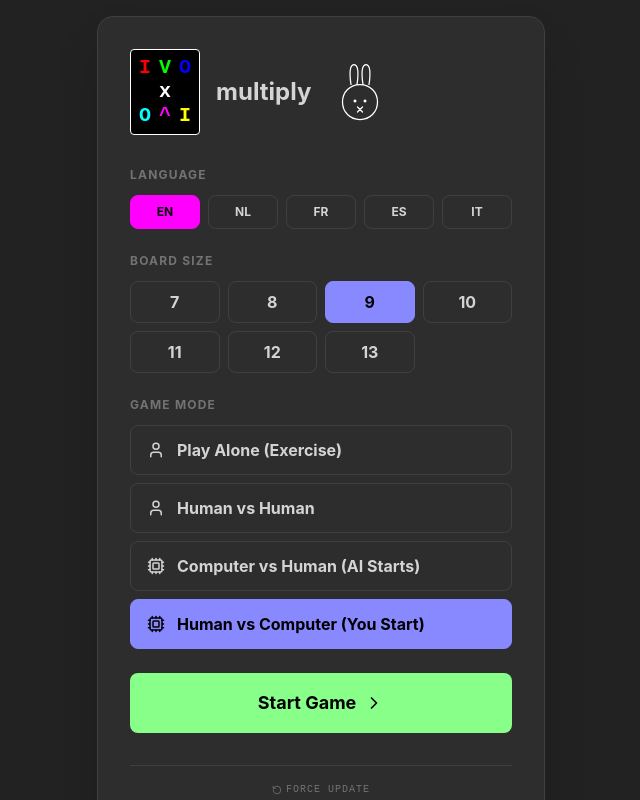
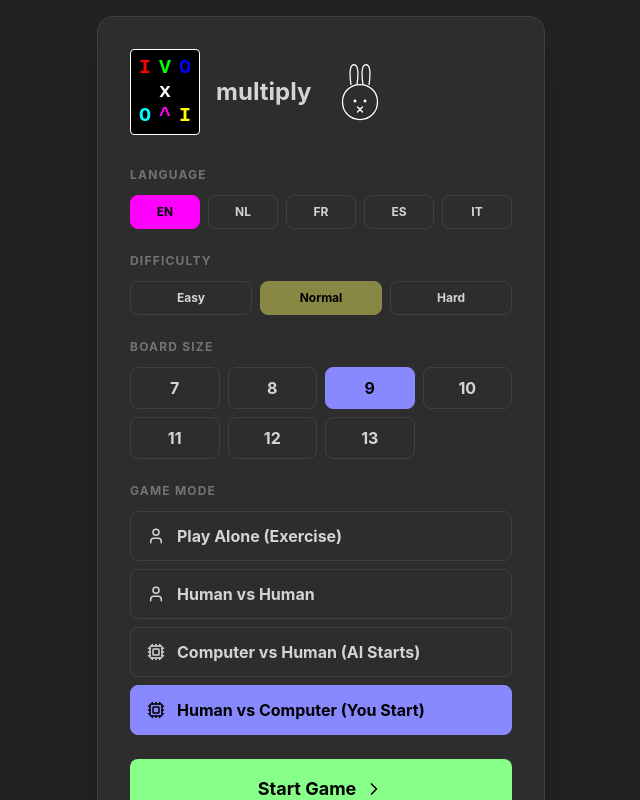
Before and after one commit to NofanTasi/Ivo-s-Game, a React (Vite) app: page / in a window 1280 px wide. Shown: the top 800 px of the page, without its empty margins (319-959 px from the left). Built offline with nearby package versions, Linux system fonts and the light colour scheme.

Commit message:
feat: Add game difficulty settings
Introduces a difficulty setting to alter the AI's strategic behavior and UI feedback during gameplay. This includes new 'easy', 'normal', and 'hard' difficulty options with associated translations and UI animations for the 'hard' mode.

```diff
--- a/src/App.tsx
+++ b/src/App.tsx
@@ -33,6 +33,7 @@ import { Miffy } from './components/Miffy';
 type PlayerType = 'human' | 'ai';
 type Player = 'player1' | 'player2';
 type GameMode = 'alone' | 'human-human' | 'computer-human' | 'human-computer';
+type Difficulty = 'easy' | 'normal' | 'hard';
 
 interface BlockData {
   id: string;
@@ -52,6 +53,7 @@ interface SquareData {
 interface GameState {
   n: number;
   mode: GameMode;
+  difficulty: Difficulty;
   players: {
     player1: { type: PlayerType; score: number; name: string };
     player2: { type: PlayerType; score: number; name: string };
@@ -62,7 +64,7 @@ interface GameState {
   selectedBlockId: string | null;
   gameOver: boolean;
   history: string[];
-  lastMove: { i: number; j: number; product: number; blockId: string } | null;
+  lastMove: { i: number; j: number; product: number; blockId: string; timestamp: number } | null;
   productFirstTouched: Record<number, number>;
 }
 
@@ -146,6 +148,7 @@ const Logo = ({ className = "" }: { className?: string }) => {
 export default function App() {
   const [n, setN] = useState(9);
   const [mode, setMode] = useState<GameMode>('human-computer');
+  const [difficulty, setDifficulty] = useState<Difficulty>('normal');
   const [language, setLanguage] = useState<Language>('en');
   const [gameState, setGameState] = useState<GameState | null>(null);
   const [showSettings, setShowSettings] = useState(true);
@@ -154,6 +157,17 @@ export default function App() {
   const [errorSquareId, setErrorSquareId] = useState<number | null>(null);
 
   const t = translations[language];
+  const [, forceUpdate] = React.useReducer(x => x + 1, 0);
+
+  // Force re-render for hard mode blinking timeout
+  useEffect(() => {
+    if (gameState?.difficulty === 'hard' && gameState.lastMove) {
+      const timer = setTimeout(() => {
+        forceUpdate();
+      }, 4000);
+      return () => clearTimeout(timer);
+    }
+  }, [gameState?.lastMove, gameState?.difficulty]);
 
   // Initialize Game
   const initGame = useCallback(() => {
@@ -189,6 +203,7 @@ export default function App() {
     setGameState({
       n,
       mode,
+      difficulty,
       players: {
         player1: { type: p1Type, score: 0, name: p1Type === 'ai' ? t.computer : t.player1 },
         player2: { type: p2Type, score: 0, name: p2Type === 'ai' ? t.computer : (mode === 'alone' ? t.exercise : t.player2) },
@@ -203,7 +218,7 @@ export default function App() {
       productFirstTouched: {},
     });
     setShowSettings(false);
-  }, [n, mode, t]);
+  }, [n, mode, difficulty, t]);
 
   // Handle Block Selection
   const selectBlock = useCallback((id: string) => {
@@ -268,7 +283,13 @@ export default function App() {
             }
           },
           gameOver: allPlaced,
-          lastMove: { i: block.i, j: block.j, product: block.product, blockId: block.id },
+          lastMove: {
+            i: block.i,
+            j: block.j,
+            product: block.product,
+            blockId: block.id,
+            timestamp: Date.now()
+          },
           history: [...prev.history, `${prev.players[prev.currentPlayer].name}: ${block.i}×${block.j} = ${block.product}`],
           productFirstTouched: newProductFirstTouched
         };
@@ -447,6 +468,26 @@ export default function App() {
             </div>
 
             <div>
+              <label className="block text-xs font-bold text-[var(--color-gray-500)] uppercase tracking-widest mb-3">{t.difficulty}</label>
+              <div className="grid grid-cols-3 gap-2">
+                {(['easy', 'normal', 'hard'] as Difficulty[]).map(diff => (
+                  <button
+                    key={diff}
+                    onClick={() => setDifficulty(diff)}
+                    title={diff === 'easy' ? t.ttEasy : diff === 'normal' ? t.ttNormal : t.ttHard}
+                    className={`py-2 rounded-lg font-bold transition-all border text-xs ${
+                      difficulty === diff
+                        ? 'bg-[var(--color-soft-yellow)] border-[var(--color-soft-yellow)] text-[var(--color-pure-black)]'
+                        : 'bg-transparent border-[var(--color-gray-700)] text-[var(--color-gray-300)] hover:border-[var(--color-gray-500)]'
+                    }`}
+                  >
+                    {t[diff]}
+                  </button>
+                ))}
+              </div>
+            </div>
+
+            <div>
               <label className="block text-xs font-bold text-[var(--color-gray-500)] uppercase tracking-widest mb-3">{t.boardSize}</label>
               <div className="grid grid-cols-4 gap-2">
                 {[7, 8, 9, 10, 11, 12, 13].map(val => (
@@ -520,7 +561,7 @@ export default function App() {
               <RotateCcw size={10} /> {t.forceUpdate}
             </button>
             <p className="text-[10px] font-mono text-[var(--color-gray-500)] uppercase tracking-widest">
-              v2.1.5
+              v2.1.8
             </p>
           </div>
         </motion.div>
@@ -544,6 +585,9 @@ export default function App() {
           <Logo />
           <h1 className="text-xl font-bold tracking-tight lowercase">{t.title}</h1>
           <Miffy size={32} />
+          <span className="text-[10px] font-bold uppercase tracking-[0.2em] text-[var(--color-soft-yellow)] ml-2">
+            {t[gameState.difficulty]}
+          </span>
         </div>
 
         <div className="flex items-center gap-4">
@@ -645,13 +689,22 @@ export default function App() {
                   className={`
                     aspect-square flex items-center justify-center text-[10px] font-bold transition-all border
                     ${block.placed ?
-                      (gameState.lastMove?.blockId === block.id ? 'bg-[var(--color-last-move)] border-[var(--color-pure-white)] text-[var(--color-pure-black)] z-10' : 'bg-[var(--color-bg-main)] border-[var(--color-gray-900)] text-transparent')
+                      (gameState.lastMove?.blockId === block.id ?
+                        (gameState.difficulty === 'hard' ?
+                          (Date.now() - gameState.lastMove.timestamp < 4000 ?
+                            'animate-blink-4 bg-[var(--color-last-move)] border-[var(--color-pure-white)] text-[var(--color-pure-black)] z-10' :
+                            'bg-[var(--color-bg-main)] border-[var(--color-gray-900)] text-transparent'
+                          ) :
+                          'bg-[var(--color-last-move)] border-[var(--color-pure-white)] text-[var(--color-pure-black)] z-10'
+                        ) :
+                        'bg-[var(--color-bg-main)] border-[var(--color-gray-900)] text-transparent'
+                      )
                       :
                       gameState.selectedBlockId === block.id ? 'bg-[var(--color-soft-yellow)] border-[var(--color-pure-white)] text-[var(--color-pure-black)] scale-110 z-10 shadow-xl' :
                       'bg-[var(--color-block-unused)] border-[var(--color-soft-blue)]/30 text-[var(--color-pure-black)] hover:bg-[var(--color-soft-blue)]/80'}
                   `}
                 >
-                  {!block.placed || gameState.lastMove?.blockId === block.id ? block.id : ''}
+                  {(!block.placed || (gameState.lastMove?.blockId === block.id && (gameState.difficulty !== 'hard' || Date.now() - gameState.lastMove.timestamp < 4000))) ? block.id : ''}
                 </button>
               ))}
             </div>
@@ -676,6 +729,8 @@ export default function App() {
                   className={`
                     aspect-square flex items-center justify-center text-[10px] font-bold transition-all border
                     ${square.id === errorSquareId ? 'bg-[var(--color-soft-red)] border-[var(--color-pure-white)] text-[var(--color-pure-black)] z-20 scale-110' :
+                      (gameState.difficulty === 'easy' && gameState.lastMove?.product === square.value) ?
+                      'bg-[var(--color-last-move)] border-[var(--color-pure-white)] text-[var(--color-pure-black)] z-10' :
                       square.highlighted ?
                       'bg-[var(--color-square-used)] border-[var(--color-soft-green)]/30 text-[var(--color-pure-black)]' :
                       'bg-[var(--color-bg-main)] border-[var(--color-gray-900)] text-[var(--color-gray-500)] hover:text-[var(--color-gray-100)] hover:border-[var(--color-gray-700)]'}
@@ -782,7 +837,7 @@ export default function App() {
           >
             <RotateCcw size={10} /> {t.forceUpdate}
           </button>
-          <p>v2.1.5</p>
+          <p>v2.1.8</p>
         </div>
       </div>
     </div>
--- a/src/index.css
+++ b/src/index.css
@@ -63,6 +63,15 @@
   }
 }
 
+@keyframes blink-4 {
+  0%, 20%, 40%, 60%, 80% { opacity: 1; }
+  10%, 30%, 50%, 70%, 90%, 100% { opacity: 0; }
+}
+
+.animate-blink-4 {
+  animation: blink-4 4s ease-in-out forwards;
+}
+
 .custom-scrollbar::-webkit-scrollbar {
   width: 8px;
   height: 8px;
--- a/src/translations.ts
+++ b/src/translations.ts
@@ -39,7 +39,14 @@ export const translations = {
     ttLog: "Show or hide the history of moves",
     ttPlayAgain: "Start a new game with current settings",
     ttBlock: "Click to select this block",
-    ttSquare: "Click to place your selected block here"
+    ttSquare: "Click to place your selected block here",
+    difficulty: "Difficulty",
+    easy: "Easy",
+    normal: "Normal",
+    hard: "Hard",
+    ttEasy: "show last block and product",
+    ttNormal: "show last block",
+    ttHard: "blink last block"
   },
   nl: {
     title: "vermenigvuldig",
@@ -79,7 +86,14 @@ export const translations = {
     ttLog: "Toon of verberg de geschiedenis van zetten",
     ttPlayAgain: "Start een nieuw spel met de huidige instellingen",
     ttBlock: "Klik om dit blok te selecteren",
-    ttSquare: "Klik om je geselecteerde blok hier te plaatsen"
+    ttSquare: "Klik om je geselecteerde blok hier te plaatsen",
+    difficulty: "Moeilijkheidsgraad",
+    easy: "Makkelijk",
+    normal: "Normaal",
+    hard: "Moeilijk",
+    ttEasy: "toon laatste blok en product",
+    ttNormal: "toon laatste blok",
+    ttHard: "knipper laatste blok"
   },
   fr: {
     title: "multiplier",
@@ -119,7 +133,14 @@ export const translations = {
     ttLog: "Afficher ou masquer l'historique des coups",
     ttPlayAgain: "Commencer une nouvelle partie",
     ttBlock: "Cliquez pour sélectionner ce bloc",
-    ttSquare: "Cliquez pour placer votre bloc ici"
+    ttSquare: "Cliquez pour placer votre bloc ici",
+    difficulty: "Difficulté",
+    easy: "Facile",
+    normal: "Normal",
+    hard: "Difficile",
+    ttEasy: "montre le dernier bloc et produit",
+    ttNormal: "montre le dernier bloc",
+    ttHard: "clignote le dernier bloc"
   },
   es: {
     title: "multiplicar",
@@ -159,7 +180,14 @@ export const translations = {
     ttLog: "Mostrar u ocultar el historial de movimientos",
     ttPlayAgain: "Empezar un juego nuevo",
     ttBlock: "Haz clic para seleccionar este bloque",
-    ttSquare: "Haz clic para colocar tu bloque aquí"
+    ttSquare: "Haz clic para colocar tu bloque aquí",
+    difficulty: "Dificultad",
+    easy: "Fácil",
+    normal: "Normal",
+    hard: "Difícil",
+    ttEasy: "muestra el último bloque y producto",
+    ttNormal: "muestra el último bloque",
+    ttHard: "parpadea el último bloque"
   },
   it: {
     title: "moltiplica",
@@ -199,6 +227,13 @@ export const translations = {
     ttLog: "Mostra o nascondi la cronologia delle mosse",
     ttPlayAgain: "Inizia una nuova partita",
     ttBlock: "Clicca per selezionare questo blocco",
-    ttSquare: "Clicca per posizionare il tuo blocco qui"
+    ttSquare: "Clicca per posizionare il tuo blocco qui",
+    difficulty: "Difficoltà",
+    easy: "Facile",
+    normal: "Normale",
+    hard: "Difficile",
+    ttEasy: "mostra l'ultimo blocco e prodotto",
+    ttNormal: "mostra l'ultimo blocco",
+    ttHard: "lampeggia l'ultimo blocco"
   }
 };
```
